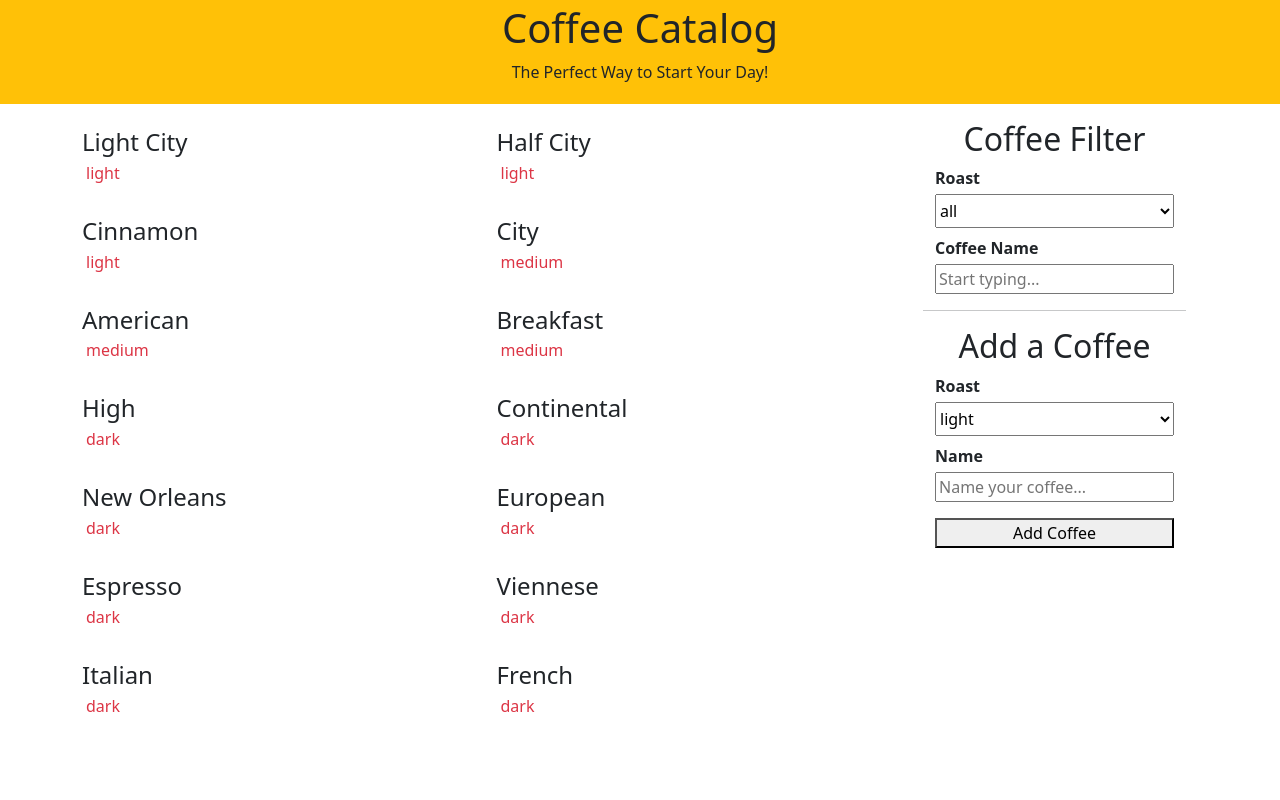
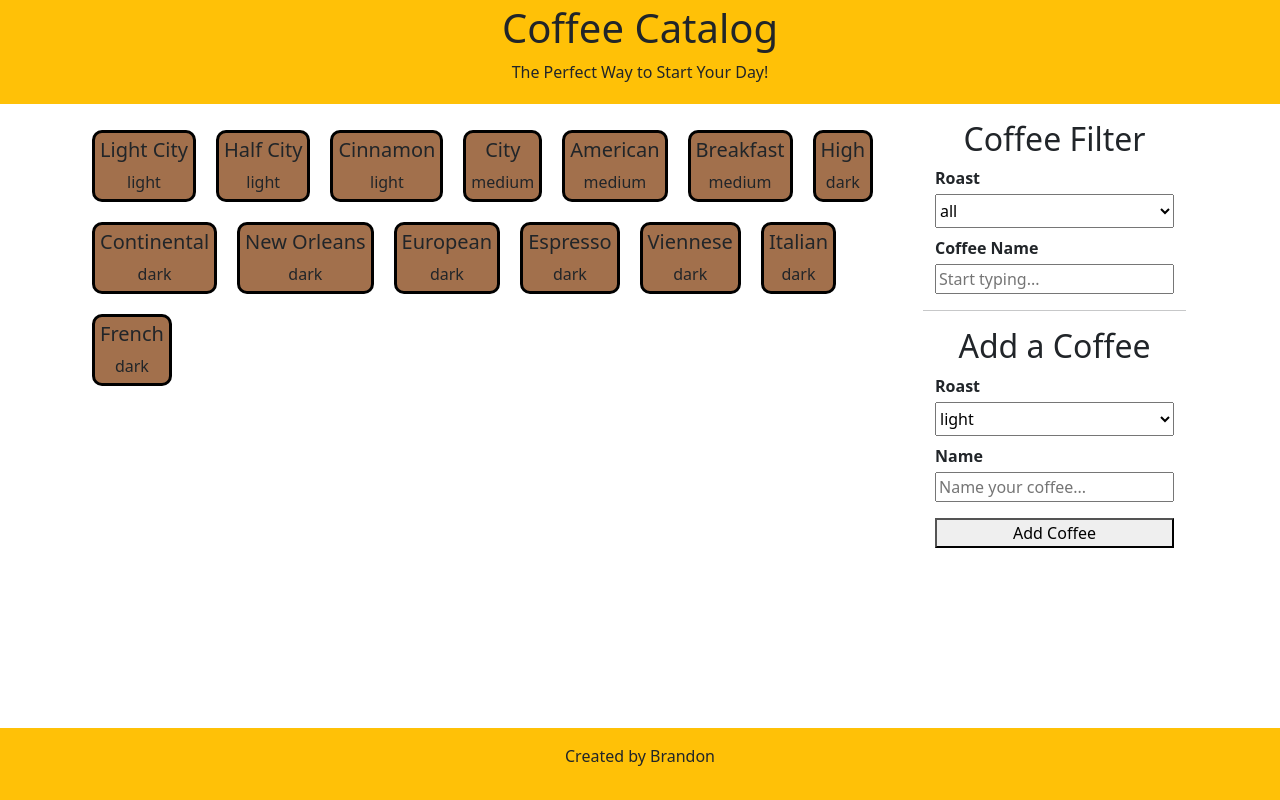
Before and after one commit to brandonmcphatter/coffee-catalog, a React (Create React App) app: page / in a window 1280 px wide. Shown: the top 800 px of the page. Built offline with nearby package versions, Linux system fonts and the light colour scheme.

Commit message:
playing w/styling

```diff
--- a/package.json
+++ b/package.json
@@ -1,6 +1,7 @@
 {
   "name": "coffee-catalog",
   "version": "0.1.0",
+  "homepage": "https://brandonmcphatter.github.io/coffee-catalog/",
   "private": true,
   "dependencies": {
     "@testing-library/jest-dom": "^5.17.0",
@@ -13,6 +14,8 @@
     "web-vitals": "^2.1.4"
   },
   "scripts": {
+    "predeploy": "npm run build",
+    "deploy": "gh-pages -d build",
     "start": "react-scripts start",
     "build": "react-scripts build",
     "test": "react-scripts test",
@@ -35,5 +38,8 @@
       "last 1 firefox version",
       "last 1 safari version"
     ]
+  },
+  "devDependencies": {
+    "gh-pages": "^6.1.0"
   }
 }
--- a/src/App.css
+++ b/src/App.css
@@ -3,8 +3,18 @@
 }
 
 .footer {
-    position: relative;
+    position: fixed;
     bottom: 0;
     width: 100%;
 
 }
+
+.coffee {
+    max-width: 25%;
+    height: auto;
+    border: 3px solid black;
+    background-color: #a2704c;
+    border-radius: 10px;
+    margin: 10px;
+    padding: 5px;
+}
--- a/src/App.js
+++ b/src/App.js
@@ -103,9 +103,9 @@ function CoffeeDisplay({coffeeList, roastSelection, children, query}) {
 
 function Coffee({name, roast}) {
     return (
-        <div className='d-flex flex-column flex-wrap my-2 w-50'>
-            <h4 className='text-wrap mb-0'>{name}</h4>
-            <p className='ms-1 mt-1 text-danger'>{roast}</p>
+        <div className='coffee '>
+            <h5 className='text-center'>{name}</h5>
+            <p className='text-center mb-0'>{roast}</p>
         </div>
     )
 }
@@ -150,17 +150,16 @@ function CoffeeSearcher({roastSelection, setRoast, query, setQuery, handleCoffee
 
 function CoffeeAdder({coffeeList, setCoffees}) {
 
-const [newCoffee, setNewCoffee] = useState({id: coffeeList.length, name: '', roast: 'light'});
+    const [newCoffee, setNewCoffee] = useState({id: coffeeList.length, name: '', roast: 'light'});
 
-    function handleAdd( userCoffee) {
+    function handleAdd(userCoffee) {
         if (userCoffee.name === '') {
             console.log('Please enter a name for your coffee');
             alert('Please enter a name for your coffee');
         } else {
-        setCoffees([...coffeeList, userCoffee])
-        alert('Your coffee has been added!')
+            setCoffees([...coffeeList, userCoffee])
+            alert('Your coffee has been added!')
         }
-
 
 
     }
@@ -175,7 +174,7 @@ const [newCoffee, setNewCoffee] = useState({id: coffeeList.length, name: '', roa
                             value={newCoffee.roast}
                             onChange={(e) => setNewCoffee({...newCoffee, roast: e.target.value})}
                             className="custom-select py-1"
-                            >
+                    >
                         < option>light< /option>
                         <option>medium</option>
                         <option>dark</option>
@@ -188,7 +187,8 @@ const [newCoffee, setNewCoffee] = useState({id: coffeeList.length, name: '', roa
                            placeholder="Name your coffee..."/>
                 </div>
                 <div className="container mt-3">
-                    <button className="btn-primary w-100" id="add-coffee" type="button" onClick={()=>handleAdd(newCoffee)}>
+                    <button className="btn-primary w-100" id="add-coffee" type="button"
+                            onClick={() => handleAdd(newCoffee)}>
                         Add Coffee
                     </button>
 
```
Also changed, not shown: 1 other file (tests, documents, lock files or other folders).
